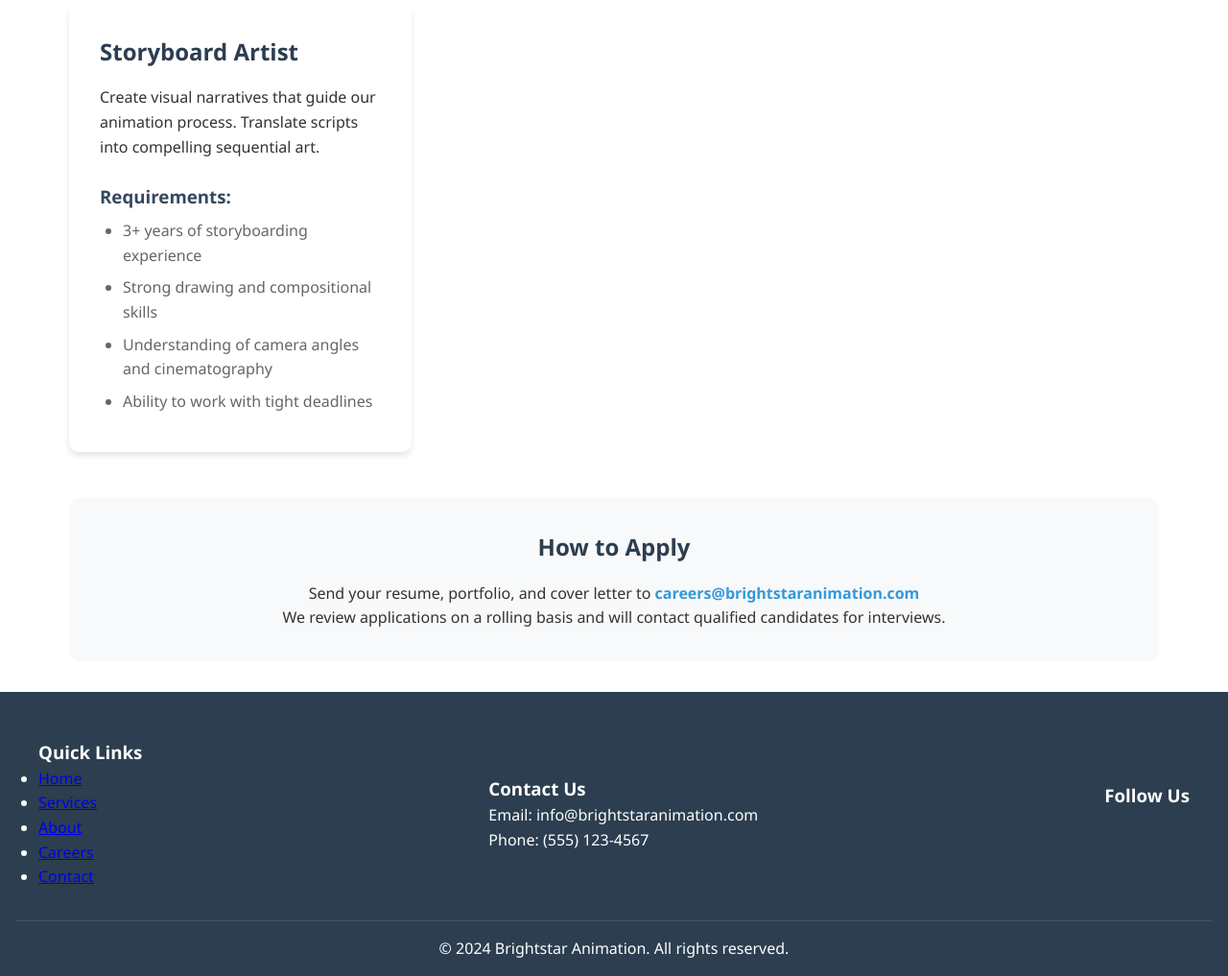
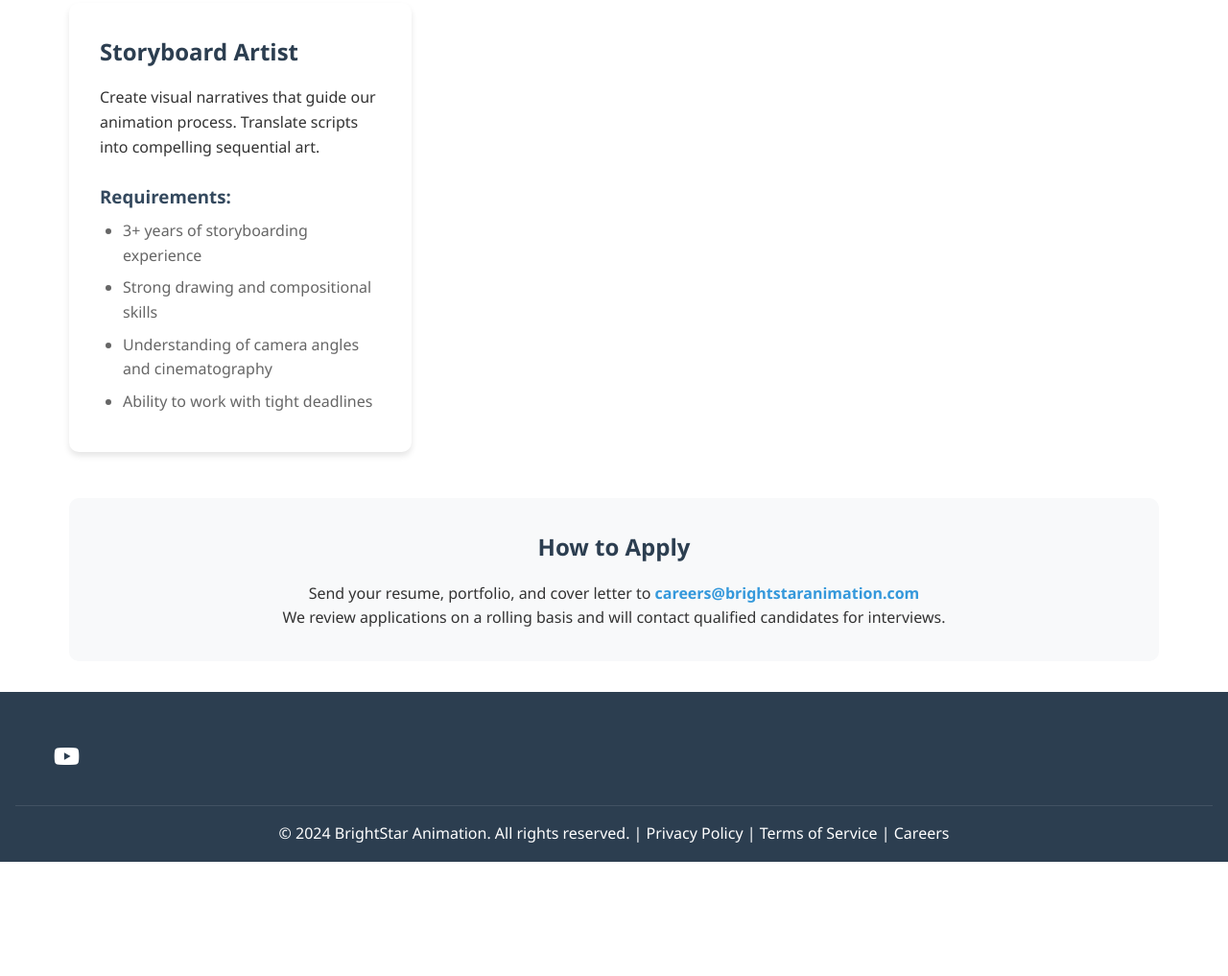
Before and after one commit to DWinchester231/brightstar-animation, a plain HTML site: page careers.html in a window 1280 px wide. Shown: the part 741-1758 px from the top of the page at 96% size. After the commit the page ends 1639 px from the top, so only its background shows below. Drawn offline with Linux system fonts and the light colour scheme.

Commit message:
Revert footer to original design and move careers link next to Terms of Service

```diff
--- a/careers.html
+++ b/careers.html
@@ -5,6 +5,7 @@
     <meta name="viewport" content="width=device-width, initial-scale=1.0">
     <title>Careers - Brightstar Animation</title>
     <link rel="stylesheet" href="styles.css">
+    <link rel="stylesheet" href="https://cdnjs.cloudflare.com/ajax/libs/font-awesome/6.0.0/css/all.min.css">
 </head>
 <body>
     <header>
@@ -90,33 +91,12 @@
 
     <footer>
         <div class="footer-content">
-            <div class="footer-section">
-                <h3>Quick Links</h3>
-                <ul>
-                    <li><a href="index.html">Home</a></li>
-                    <li><a href="index.html#services">Services</a></li>
-                    <li><a href="index.html#about">About</a></li>
-                    <li><a href="careers.html">Careers</a></li>
-                    <li><a href="index.html#contact">Contact</a></li>
-                </ul>
-            </div>
-            <div class="footer-section">
-                <h3>Contact Us</h3>
-                <p>Email: info@brightstaranimation.com</p>
-                <p>Phone: (555) 123-4567</p>
-            </div>
-            <div class="footer-section">
-                <h3>Follow Us</h3>
-                <div class="social-links">
-                    <a href="#"><i class="fab fa-facebook"></i></a>
-                    <a href="#"><i class="fab fa-twitter"></i></a>
-                    <a href="#"><i class="fab fa-instagram"></i></a>
-                    <a href="#"><i class="fab fa-linkedin"></i></a>
-                </div>
+            <div class="social-links">
+                <a href="https://youtube.com/@BrightStarAnimation" target="_blank"><i class="fab fa-youtube"></i></a>
             </div>
         </div>
         <div class="footer-bottom">
-            <p>&copy; 2024 Brightstar Animation. All rights reserved.</p>
+            <p>&copy; 2024 BrightStar Animation. All rights reserved. | <a href="privacy.html">Privacy Policy</a> | <a href="terms.html">Terms of Service</a> | <a href="careers.html">Careers</a></p>
         </div>
     </footer>
 </body>
```
Also changed, not shown: faq.html (+1 -12 lines), index.html (+1 -14 lines).
